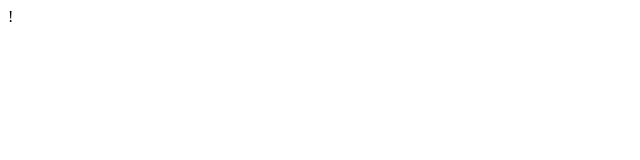
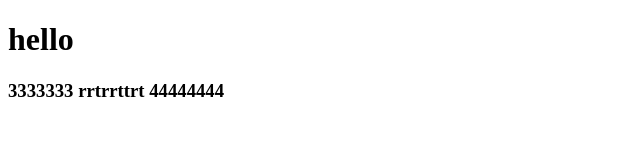
Before and after one commit to Trebooshet/test, a plain HTML site: page index.html in a window 1280 px wide. Shown: the whole page, without its empty margins (0-640 px from the left). Drawn offline with Linux system fonts and the light colour scheme.

Commit message:
added gitignore and modifyed index

```diff
--- a/index.html
+++ b/index.html
@@ -1,3 +1,12 @@
-!
-<head></head>
-<body></body>
+<!DOCTYPE html>
+<html lang="en">
+<head>
+    <meta charset="UTF-8">
+    <meta name="viewport" content="width=device-width, initial-scale=1.0">
+    <title>Document</title>
+</head>
+<body>
+    <h1>hello</h1>
+    <h3>3333333 rrtrrttrt 44444444</h3>
+</body>
+</html>
```
Also changed, not shown: textfinder.txt (added), 1 other file.
